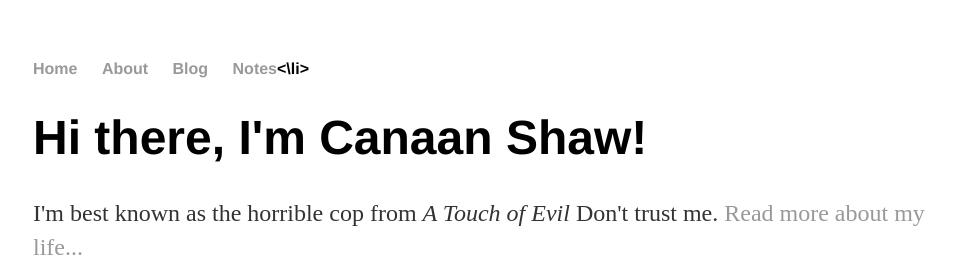
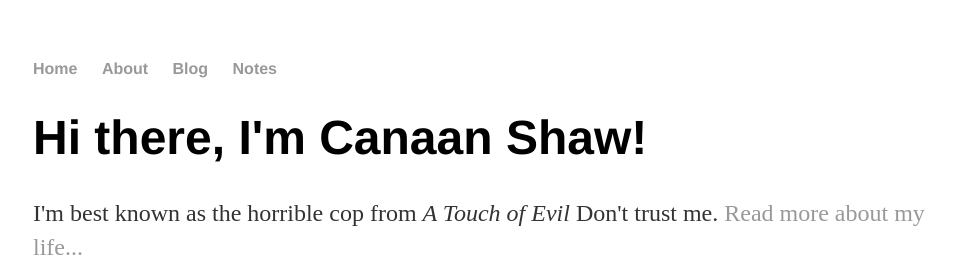
Before and after one commit to CanaanShaw/CanaanShaw, a Jekyll site: the page built from index.html, in a window 1280 px wide. Shown: the top 257 px of the page, without its empty margins (159-1115 px from the left). Built offline with Jekyll 4.4.1, drawn with Linux system fonts in a browser that asks for light colours.

```diff
--- a/_layouts/default.html
+++ b/_layouts/default.html
@@ -11,7 +11,7 @@
                     <li><a href="/">Home</a></li>
                     <li><a href="/about">About</a></li>
                     <li><a href="/blog">Blog</a></li>
-                    <li><a href="/notes">Notes</a><\li>
+                    <li><a href="/notes">Notes</a></li>
                 </ul>
             </nav>
             <div class="container">
```
